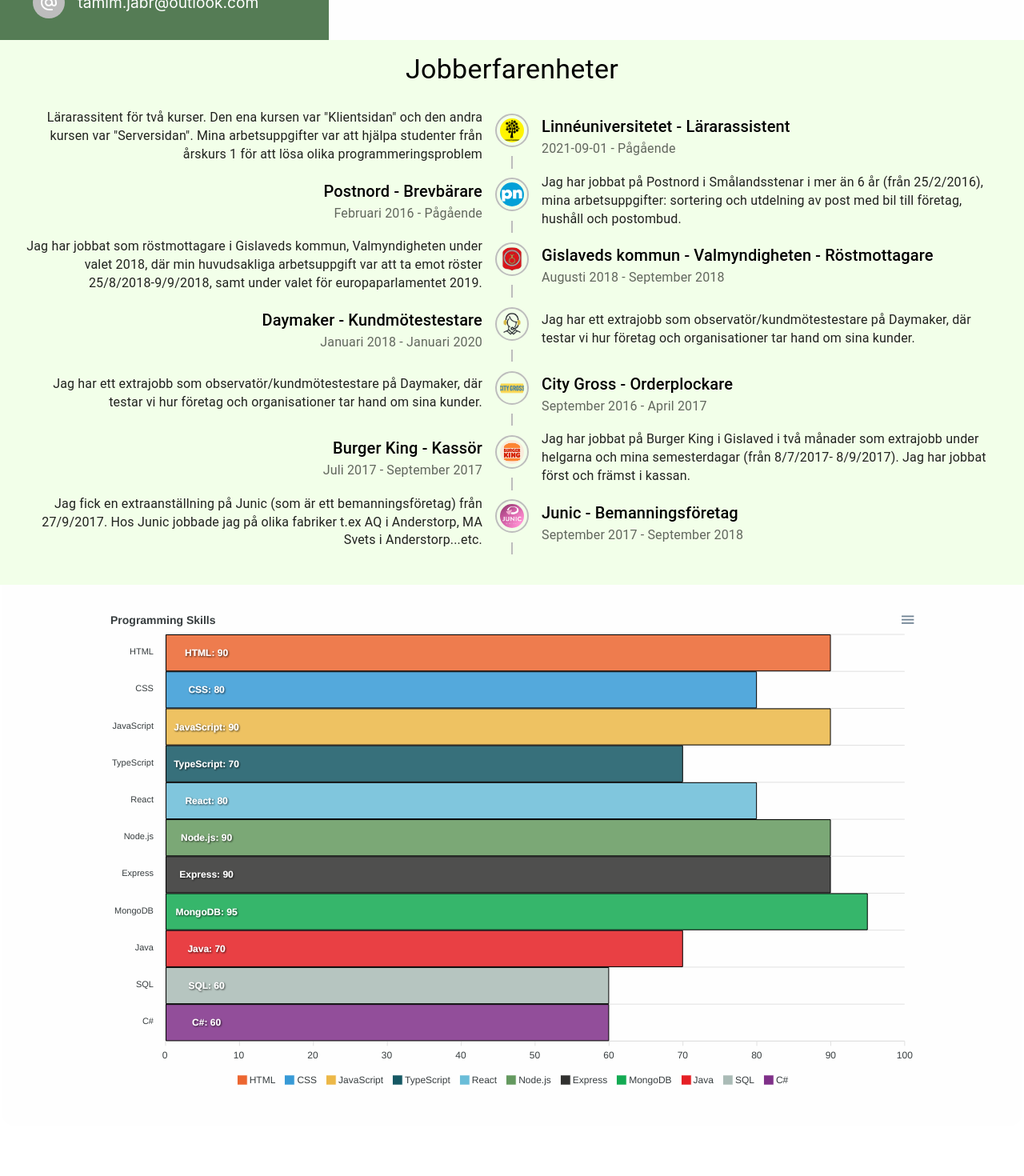
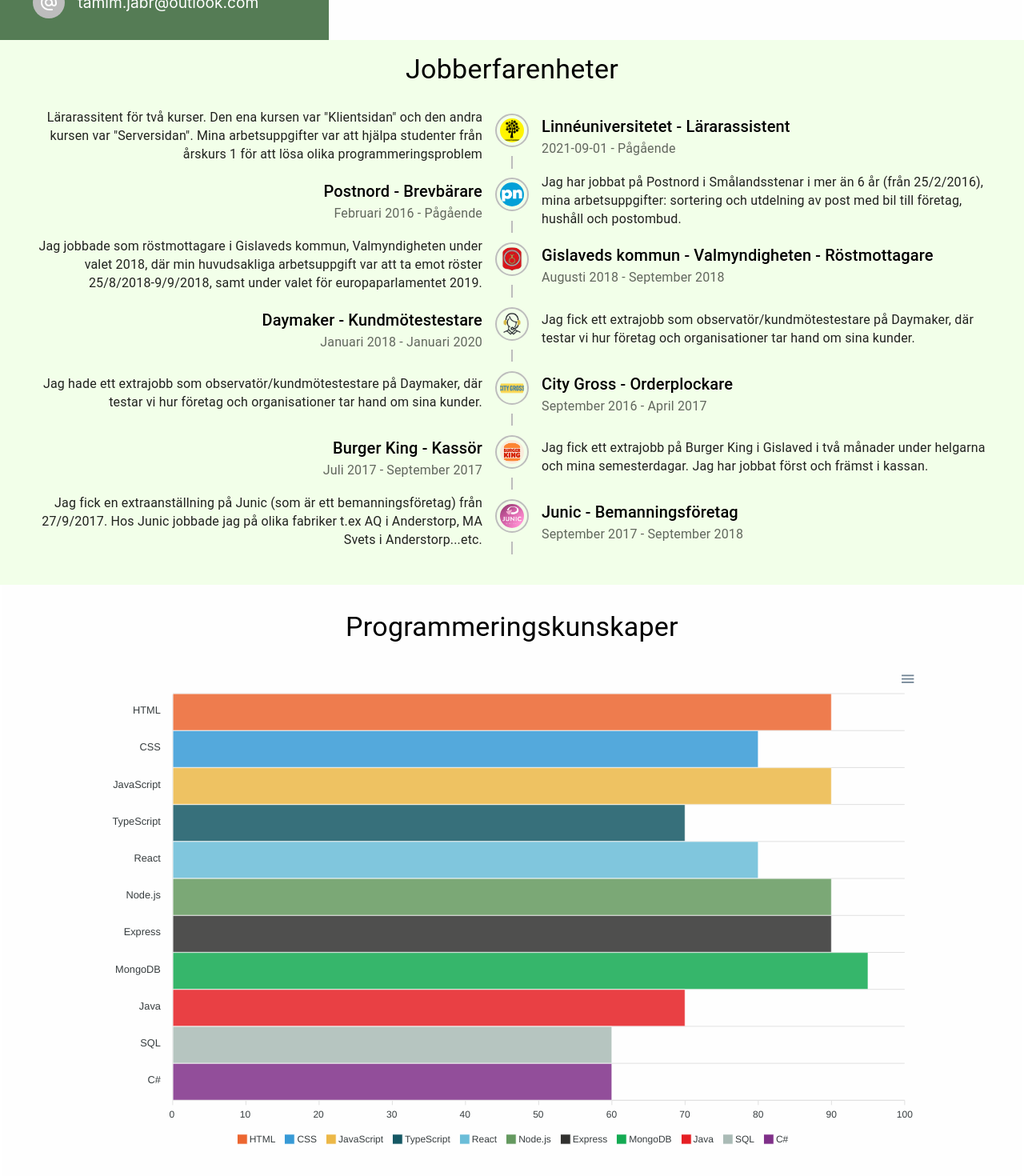
Before and after one commit to Tamimjabr/my-cv-react, a React (Create React App) app: page / in a window 1280 px wide. Shown: the part 526-1996 px from the top of the page at 80% size. Before the commit the page ends 1936 px from the top, so only its background shows below. Built offline with nearby package versions, Linux system fonts and the light colour scheme; a web font is replaced by a local one.

Commit message:
styling changes

```diff
--- a/src/components/Description.tsx
+++ b/src/components/Description.tsx
@@ -60,7 +60,7 @@
           <Grid item xs={12} sm={12} md={8}>
             <StyledDescriptionContaioner>
               <h3>Vem är jag?</h3>
-              <StyledText>Tamim Jabr heter jag och är 26 år, en arbetsam kille med passion
+              <StyledText>Tamim Jabr heter jag och är 26 år, är den lagspelande problemlösaren med passion
                 för programmering. Jag är en trevlig och social person som
                 behärskar svenska, arabiska och engelska. Jag kan jobba ensamt men
                 jag jobbar hellre i en grupp där strävar man tillsammans efter ett
--- a/src/components/ProgrammingSkills.tsx
+++ b/src/components/ProgrammingSkills.tsx
@@ -1,10 +1,12 @@
 import Chart from 'react-apexcharts'
 import { Skill, skills } from '../data/programming-skills';
 import { styled } from '@mui/material/styles';
+import { Typography } from '@mui/material';
 
 const StyledDiv = styled('div')`
   margin: 2rem 0;
   width: 80%;
+  text-align:center;
 `
 
 const ProgrammingSkills = () => {
@@ -28,7 +30,7 @@
       },
       colors: skills.map(skill => skill.color),
       dataLabels: {
-        enabled: true,
+        enabled: false,
         style: {
           colors: ['#fff']
         },
@@ -41,21 +43,20 @@
         }
       },
       stroke: {
-        width: 1,
-        colors: ['#000000']
+        width: 0.5,
+        colors: ['#ffffff']
       },
       xaxis: {
         categories: skills.map((skill: Skill) => skill.name),
+
       },
       yaxis: {
         labels: {
-          show: true
+          show: true,
+          style: {
+            fontSize: '0.8rem'
+          }
         }
-      },
-      title: {
-        text: 'Programming Skills',
-        // align: 'center',
-        floating: true
       },
       tooltip: {
         theme: 'dark',
@@ -74,6 +75,9 @@
   }
   return (
     <StyledDiv>
+      <Typography variant="h4" sx={{ m: '0 0 2rem 0' }}>
+        Programmeringskunskaper
+      </Typography>
       <Chart options={state.options} series={state.series} type="bar" width={'100%'} height={600} />
     </StyledDiv>)
 }
--- a/src/data/job-experience.tsx
+++ b/src/data/job-experience.tsx
@@ -37,14 +37,14 @@
     position: 'Röstmottagare',
     startDate: 'Augusti 2018',
     endDate: 'September 2018',
-    description: 'Jag har jobbat som röstmottagare i Gislaveds kommun, Valmyndigheten under valet 2018, där min huvudsakliga arbetsuppgift var att ta emot röster 25/8/2018-9/9/2018, samt under valet för europaparlamentet 2019.', icon: GISLAVEDSKOMMUN
+    description: 'Jag jobbade som röstmottagare i Gislaveds kommun, Valmyndigheten under valet 2018, där min huvudsakliga arbetsuppgift var att ta emot röster 25/8/2018-9/9/2018, samt under valet för europaparlamentet 2019.', icon: GISLAVEDSKOMMUN
   },
   {
     company: 'Daymaker',
     position: 'Kundmötestestare',
     startDate: 'Januari 2018',
     endDate: 'Januari 2020',
-    description: 'Jag har ett extrajobb som observatör/kundmötestestare på Daymaker, där testar vi hur företag och organisationer tar hand om sina kunder.',
+    description: 'Jag fick ett extrajobb som observatör/kundmötestestare på Daymaker, där testar vi hur företag och organisationer tar hand om sina kunder.',
     icon: DAYMAKER
 
   }
@@ -53,14 +53,14 @@
     position: 'Orderplockare',
     startDate: 'September 2016',
     endDate: 'April 2017',
-    description: 'Jag har ett extrajobb som observatör/kundmötestestare på Daymaker, där testar vi hur företag och organisationer tar hand om sina kunder.',
+    description: 'Jag hade ett extrajobb som observatör/kundmötestestare på Daymaker, där testar vi hur företag och organisationer tar hand om sina kunder.',
     icon: CITYGROSS
   }, {
     company: 'Burger King',
     position: 'Kassör',
     startDate: 'Juli 2017',
     endDate: 'September 2017',
-    description: 'Jag har jobbat på Burger King i Gislaved i två månader som extrajobb under helgarna och mina semesterdagar (från 8/7/2017- 8/9/2017). Jag har jobbat först och främst i kassan.',
+    description: 'Jag fick ett extrajobb på Burger King i Gislaved i två månader under helgarna och mina semesterdagar. Jag har jobbat först och främst i kassan.',
     icon: BURGERKING
   }, {
     company: 'Junic - Bemanningsföretag',
```
